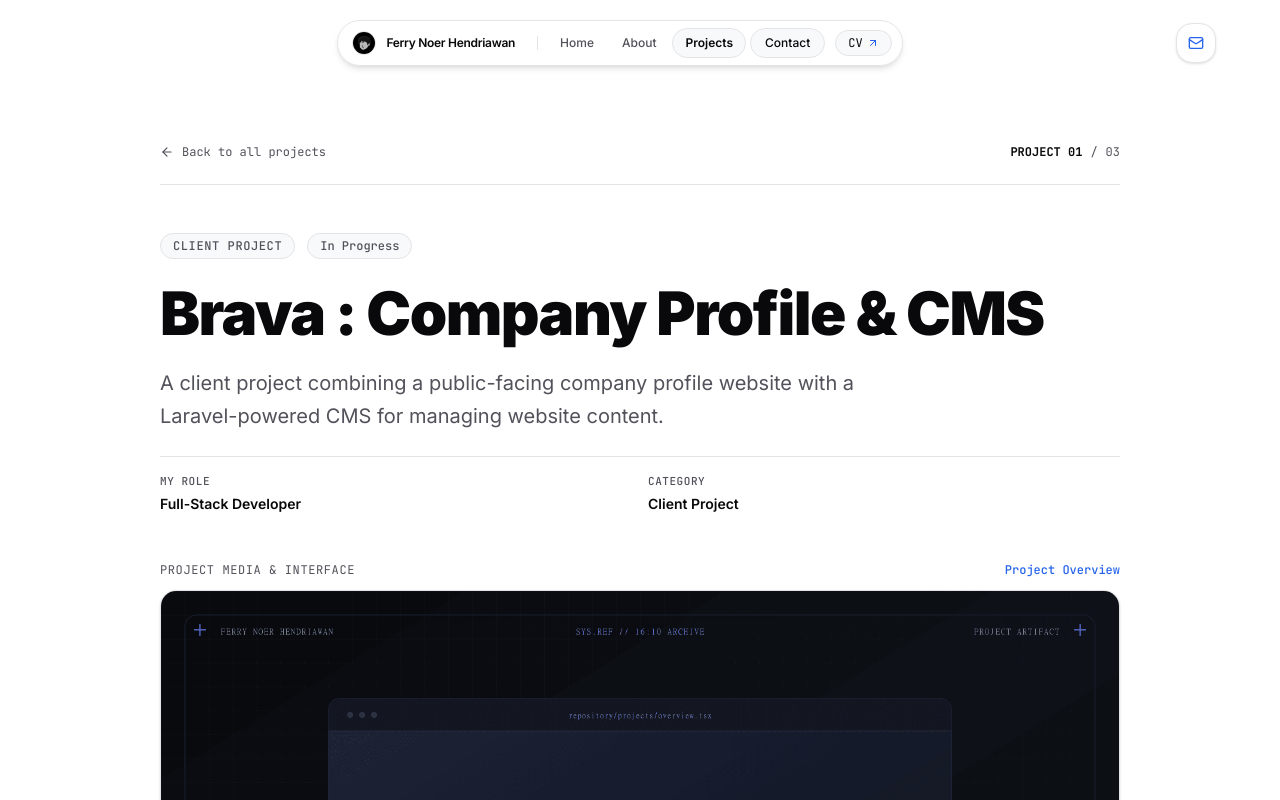
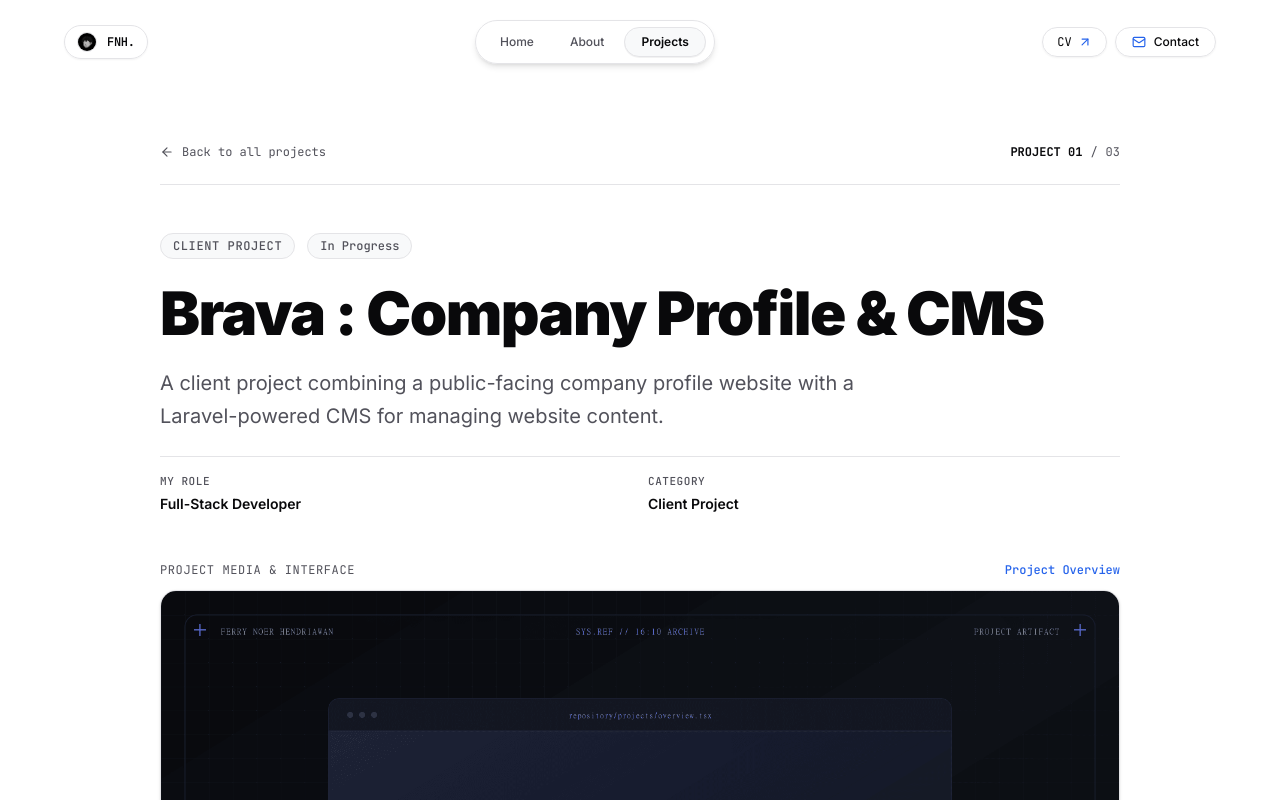
Before and after one commit to ryzecl/portfolio-web, a Next.js app: page /projects/brava in a window 1280 px wide. Shown: the top 800 px of the page. Built offline with nearby package versions, Linux system fonts and the light colour scheme.

Commit message:
Refactor site header layout and navigation pill

```diff
--- a/components/layout/site-header.tsx
+++ b/components/layout/site-header.tsx
@@ -44,6 +44,8 @@
   }, [mobileMenuOpen]);
 
   const navLinks = site.navigation || [];
+  // Primary navigation for center pill (exclude contact which lives in the right CTA cluster)
+  const primaryNavLinks = navLinks.filter((item) => item.href !== '/contact');
 
   return (
     <>
@@ -54,11 +56,11 @@
         )}
       >
         <div className="w-full max-w-6xl mx-auto flex items-center justify-between">
-          {/* Mobile brand indicator */}
-          <div className="pointer-events-auto md:hidden">
+          {/* Brand Wordmark (visible on both mobile and desktop) */}
+          <div className="pointer-events-auto flex items-center">
             <Link
               href="/"
-              className="flex items-center gap-2 px-3 py-1.5 rounded-full bg-surface/95 border border-border shadow-sm backdrop-blur-md text-foreground font-medium text-xs hover:border-accent/40 transition-colors"
+              className="flex items-center gap-2.5 px-3 py-1.5 rounded-full bg-surface/90 border border-border shadow-xs backdrop-blur-md text-foreground font-medium text-xs hover:border-accent/40 transition-colors"
             >
               <div className="w-5 h-5 rounded-full overflow-hidden border border-border relative shrink-0">
                 <Image
@@ -70,72 +72,31 @@
                   priority
                 />
               </div>
-              <span className="font-mono tracking-tight font-medium text-foreground">
+              <span className="font-mono tracking-tight font-semibold text-foreground">
                 {site.identity.wordmark}
               </span>
             </Link>
           </div>
 
-          {/* Floating Pill Nav Bar */}
+          {/* Center Floating Pill Nav Bar (Desktop) */}
           <nav
             aria-label="Main Navigation"
-            className="pointer-events-auto hidden md:flex items-center gap-1.5 pl-2 pr-2.5 py-1.5 rounded-full bg-surface/90 backdrop-blur-md border border-border shadow-md transition-all duration-200 mx-auto"
+            className="pointer-events-auto hidden md:flex items-center gap-1 px-2 py-1.5 rounded-full bg-surface/90 backdrop-blur-md border border-border shadow-md transition-all duration-200"
           >
-            {/* Identity badge inside pill */}
-            <Link
-              href="/"
-              className="flex items-center gap-2.5 pl-1.5 pr-3 py-1 rounded-full text-foreground hover:opacity-85 transition-opacity"
-            >
-              <div className="w-6 h-6 rounded-full overflow-hidden border border-border relative shrink-0">
-                <Image
-                  src="/images/ferry.png"
-                  alt="Ferry logo"
-                  fill
-                  className="object-cover"
-                  sizes="24px"
-                  priority
-                />
-              </div>
-              <span className="text-xs font-semibold tracking-tight whitespace-nowrap text-foreground">
-                {site.identity.name}
-              </span>
-            </Link>
-
-            <div className="h-3.5 w-[1px] bg-border mx-1" />
-
-            {/* Links */}
-            <div className="flex items-center gap-1">
-              {navLinks.map((item) => {
+            {primaryNavLinks.map((item) => {
               const isActive =
                 item.href === '/'
                   ? pathname === '/'
                   : pathname.startsWith(item.href);
-
-                if (item.href === '/contact') {
-                  return (
-                    <Link
-                      key={item.href}
-                      href={item.href}
-                      className={cn(
-                        'text-xs font-medium px-3.5 py-1.5 rounded-full border transition-all duration-200',
-                        isActive
-                          ? 'bg-foreground text-background border-foreground font-semibold shadow-xs'
-                          : 'bg-surface-raised text-foreground border-border hover:border-accent/40'
-                      )}
-                    >
-                      {item.label}
-                    </Link>
-                  );
-                }
 
               return (
                 <Link
                   key={item.href}
                   href={item.href}
                   className={cn(
-                      'text-xs font-medium px-3 py-1.5 rounded-full transition-all duration-200',
+                    'text-xs font-medium px-4 py-1.5 rounded-full transition-all duration-200',
                     isActive
-                        ? 'bg-surface-raised text-foreground font-semibold border border-border'
+                      ? 'bg-surface-raised text-foreground font-semibold border border-border shadow-2xs'
                       : 'text-muted hover:text-foreground hover:bg-surface-raised/50'
                   )}
                 >
@@ -143,31 +104,37 @@
                 </Link>
               );
             })}
-            </div>
+          </nav>
 
-            {/* Optional CV if present */}
+          {/* Right Action Cluster (CV & Contact Bubble CTA) */}
+          <div className="pointer-events-auto hidden md:flex items-center gap-2">
+            {/* CV Action */}
             {site.contact.cv && (
               <a
                 href={site.contact.cv}
                 target="_blank"
                 rel="noopener noreferrer"
-                className="ml-1 inline-flex items-center gap-1 text-xs font-mono px-3 py-1 rounded-full bg-surface-raised border border-border text-foreground hover:text-accent hover:border-accent/40 transition-all"
+                className="inline-flex items-center gap-1.5 text-xs font-mono px-3.5 py-1.5 rounded-full bg-surface/90 backdrop-blur-md border border-border text-foreground hover:text-accent hover:border-accent/40 shadow-xs transition-all duration-200 hover:-translate-y-0.5 active:translate-y-0"
+                title="Curriculum Vitae"
               >
                 <span>CV</span>
-                <ArrowUpRight className="w-3 h-3 text-accent" />
+                <ArrowUpRight className="w-3.5 h-3.5 text-accent" />
               </a>
             )}
-          </nav>
 
-          {/* Right Action Button */}
-          <div className="pointer-events-auto hidden md:flex items-center">
+            {/* Contact Bubble CTA */}
             <Link
               href="/contact"
-              className="w-10 h-10 rounded-2xl bg-surface border border-border hover:border-accent/50 text-foreground transition-all duration-200 flex items-center justify-center shadow-sm active:translate-y-[1px]"
+              className={cn(
+                'inline-flex items-center gap-2 text-xs font-medium px-4 py-1.5 rounded-full border shadow-xs backdrop-blur-md transition-all duration-200 hover:-translate-y-0.5 active:translate-y-0',
+                pathname === '/contact'
+                  ? 'bg-foreground text-background border-foreground font-semibold shadow-sm'
+                  : 'bg-surface/90 text-foreground border-border hover:border-accent/50 hover:text-accent'
+              )}
               title="Get in touch"
-              aria-label="Contact Ferry"
             >
-              <Mail className="w-4 h-4 text-accent" />
+              <Mail className="w-3.5 h-3.5 text-accent" />
+              <span>Contact</span>
             </Link>
           </div>
 
@@ -246,6 +213,17 @@
             </nav>
 
             <div className="pt-3 border-t border-border flex flex-col gap-2">
+              {site.contact.cv && (
+                <a
+                  href={site.contact.cv}
+                  target="_blank"
+                  rel="noopener noreferrer"
+                  className="w-full py-2.5 rounded-full bg-surface-raised border border-border text-foreground text-sm font-medium text-center flex items-center justify-center gap-1.5 hover:text-accent hover:border-accent/40 transition-colors"
+                >
+                  <span>View CV</span>
+                  <ArrowUpRight className="w-4 h-4 text-accent" />
+                </a>
+              )}
               <Link
                 href="/contact"
                 onClick={() => setMobileMenuOpen(false)}
```
Lines whose indentation alone changed are shown as unchanged.
